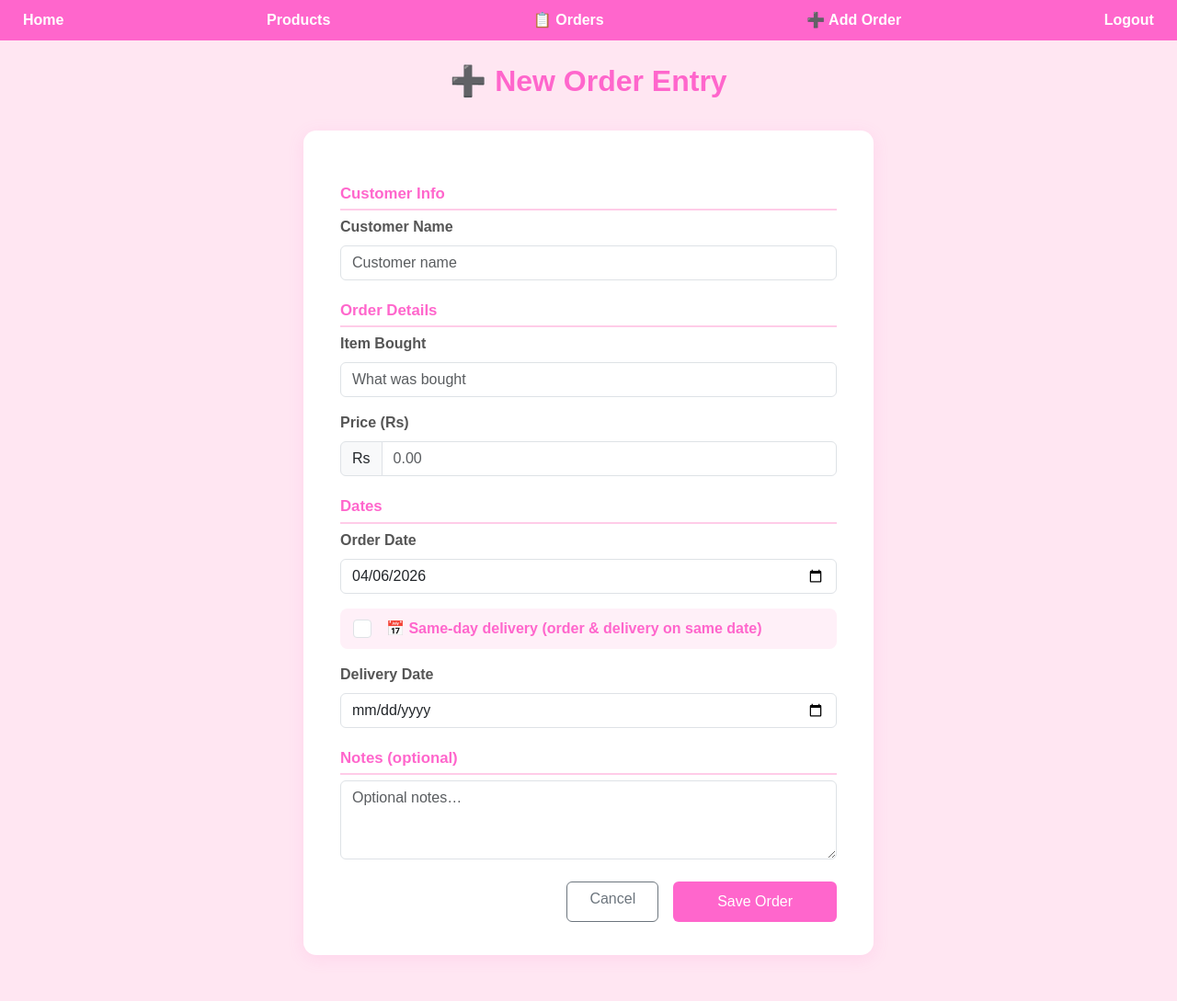
After one commit to nuskfr/Knotique, a Django app: page /orders/add/ in a window 1280 px wide. The commit adds this page. Shown: the whole page at 92% size. Run offline with Django 5.2, Linux system fonts and the light colour scheme; the visitor is signed in with stand-in values (Sample User, id 1).

Commit message:
Add order entry UI and Order model for shop management
Agent-Logs-Url: https://github.com/nuskfr/Knotique/sessions/ba160f11-d4cb-48ad-90c4-92033c571ced

Co-authored-by: nuskfr <173753874+nuskfr@users.noreply.github.com>

```diff
--- a/myshop/urls.py
+++ b/myshop/urls.py
@@ -37,6 +37,10 @@ urlpatterns = [
     path('add_to_cart/<int:item_id>/', views.add_to_cart, name='add_to_cart'),
     path('remove_from_cart/<str:item_id>/', views.remove_from_cart, name='remove_from_cart'),
     path('checkout/cod/', views.checkout_cod, name='checkout_cod'),
+    path('orders/', views.order_list, name='order_list'),
+    path('orders/add/', views.add_order, name='add_order'),
+    path('orders/edit/<int:order_id>/', views.edit_order, name='edit_order'),
+    path('orders/delete/<int:order_id>/', views.delete_order, name='delete_order'),
 ]
 
 if settings.DEBUG:
--- /dev/null
+++ b/shop/forms.py
@@ -0,0 +1,24 @@
+from django import forms
+from .models import Order
+
+
+class OrderForm(forms.ModelForm):
+    class Meta:
+        model = Order
+        fields = ['customer_name', 'item_bought', 'price', 'order_date', 'delivery_date', 'notes']
+        widgets = {
+            'customer_name': forms.TextInput(attrs={'class': 'form-control', 'placeholder': 'Customer name'}),
+            'item_bought': forms.TextInput(attrs={'class': 'form-control', 'placeholder': 'What was bought'}),
+            'price': forms.NumberInput(attrs={'class': 'form-control', 'placeholder': '0.00', 'step': '0.01', 'min': '0'}),
+            'order_date': forms.DateInput(attrs={'class': 'form-control', 'type': 'date'}),
+            'delivery_date': forms.DateInput(attrs={'class': 'form-control', 'type': 'date'}),
+            'notes': forms.Textarea(attrs={'class': 'form-control', 'rows': 3, 'placeholder': 'Optional notes…'}),
+        }
+        labels = {
+            'customer_name': 'Customer Name',
+            'item_bought': 'Item Bought',
+            'price': 'Price (Rs)',
+            'order_date': 'Order Date',
+            'delivery_date': 'Delivery Date',
+            'notes': 'Notes',
+        }
--- /dev/null
+++ b/shop/templates/shop/add_order.html
@@ -0,0 +1,175 @@
+<!DOCTYPE html>
+<html lang="en">
+<head>
+    <title>{% if editing %}Edit Order{% else %}Add Order{% endif %} – Knotique</title>
+    <link rel="stylesheet" href="https://cdn.jsdelivr.net/npm/bootstrap@5.3.0/dist/css/bootstrap.min.css">
+    <style>
+        body { background-color: #ffe6f2; font-family: Arial, sans-serif; }
+        .navbar { background-color: #ff66cc; padding: 10px; margin-bottom: 20px; }
+        .navbar a { color: white; text-decoration: none; margin: 0 15px; font-weight: bold; }
+        .navbar a:hover { text-decoration: underline; }
+        .page-title { color: #ff66cc; text-align: center; margin-bottom: 30px; font-size: 2rem; font-weight: bold; }
+        .form-card {
+            background: white;
+            border-radius: 14px;
+            box-shadow: 0 4px 18px rgba(255,102,204,0.13);
+            padding: 36px 40px;
+            max-width: 620px;
+            margin: 0 auto 50px;
+        }
+        .form-label { font-weight: 600; color: #555; }
+        .btn-pink { background-color: #ff66cc; color: white; border: none; padding: 10px 28px; border-radius: 6px; font-size: 16px; }
+        .btn-pink:hover { background-color: #ff3399; color: white; }
+        .same-day-row { background: #fff0f8; border-radius: 8px; padding: 10px 14px; margin-bottom: 4px; }
+        .same-day-row label { font-weight: 600; color: #ff66cc; cursor: pointer; }
+        .section-divider { color: #ff66cc; font-weight: 700; font-size: 1.05rem; margin: 20px 0 6px; border-bottom: 2px solid #ffcce8; padding-bottom: 4px; }
+    </style>
+</head>
+<body>
+    <div class="navbar">
+        <a href="{% url 'homepage' %}">Home</a>
+        <a href="{% url 'products' %}">Products</a>
+        <a href="{% url 'order_list' %}">📋 Orders</a>
+        <a href="{% url 'add_order' %}">➕ Add Order</a>
+        {% if user.is_authenticated %}
+            <a href="{% url 'logout' %}">Logout</a>
+        {% else %}
+            <a href="{% url 'login' %}">Login</a>
+        {% endif %}
+    </div>
+
+    <div class="container">
+        <div class="page-title">
+            {% if editing %}✏️ Edit Order{% else %}➕ New Order Entry{% endif %}
+        </div>
+
+        <div class="form-card">
+            {% if messages %}
+                {% for message in messages %}
+                    <div class="alert alert-success alert-dismissible fade show" role="alert">
+                        {{ message }}
+                        <button type="button" class="btn-close" data-bs-dismiss="alert"></button>
+                    </div>
+                {% endfor %}
+            {% endif %}
+
+            <form method="post" id="orderForm" novalidate>
+                {% csrf_token %}
+
+                <div class="section-divider">Customer Info</div>
+
+                <div class="mb-3">
+                    <label class="form-label" for="{{ form.customer_name.id_for_label }}">{{ form.customer_name.label }}</label>
+                    {{ form.customer_name }}
+                    {% if form.customer_name.errors %}
+                        <div class="text-danger small mt-1">{{ form.customer_name.errors }}</div>
+                    {% endif %}
+                </div>
+
+                <div class="section-divider">Order Details</div>
+
+                <div class="mb-3">
+                    <label class="form-label" for="{{ form.item_bought.id_for_label }}">{{ form.item_bought.label }}</label>
+                    {{ form.item_bought }}
+                    {% if form.item_bought.errors %}
+                        <div class="text-danger small mt-1">{{ form.item_bought.errors }}</div>
+                    {% endif %}
+                </div>
+
+                <div class="mb-3">
+                    <label class="form-label" for="{{ form.price.id_for_label }}">{{ form.price.label }}</label>
+                    <div class="input-group">
+                        <span class="input-group-text">Rs</span>
+                        {{ form.price }}
+                    </div>
+                    {% if form.price.errors %}
+                        <div class="text-danger small mt-1">{{ form.price.errors }}</div>
+                    {% endif %}
+                </div>
+
+                <div class="section-divider">Dates</div>
+
+                <div class="mb-3">
+                    <label class="form-label" for="{{ form.order_date.id_for_label }}">{{ form.order_date.label }}</label>
+                    {{ form.order_date }}
+                    {% if form.order_date.errors %}
+                        <div class="text-danger small mt-1">{{ form.order_date.errors }}</div>
+                    {% endif %}
+                </div>
+
+                <!-- Same-day toggle -->
+                <div class="same-day-row mb-3 d-flex align-items-center gap-3">
+                    <input type="checkbox" id="sameDayCheckbox" class="form-check-input mt-0" style="width:20px;height:20px;">
+                    <label for="sameDayCheckbox">📅 Same-day delivery (order &amp; delivery on same date)</label>
+                </div>
+
+                <div class="mb-3" id="deliveryDateGroup">
+                    <label class="form-label" for="{{ form.delivery_date.id_for_label }}">{{ form.delivery_date.label }}</label>
+                    {{ form.delivery_date }}
+                    {% if form.delivery_date.errors %}
+                        <div class="text-danger small mt-1">{{ form.delivery_date.errors }}</div>
+                    {% endif %}
+                </div>
+
+                <div class="section-divider">Notes (optional)</div>
+
+                <div class="mb-4">
+                    {{ form.notes }}
+                    {% if form.notes.errors %}
+                        <div class="text-danger small mt-1">{{ form.notes.errors }}</div>
+                    {% endif %}
+                </div>
+
+                <div class="d-flex gap-3 justify-content-end">
+                    <a href="{% url 'order_list' %}" class="btn btn-outline-secondary px-4">Cancel</a>
+                    <button type="submit" class="btn btn-pink px-5">
+                        {% if editing %}Save Changes{% else %}Save Order{% endif %}
+                    </button>
+                </div>
+            </form>
+        </div>
+    </div>
+
+    <script src="https://cdn.jsdelivr.net/npm/bootstrap@5.3.0/dist/js/bootstrap.bundle.min.js"></script>
+    <script>
+        const orderDateInput   = document.getElementById('{{ form.order_date.id_for_label }}');
+        const deliveryDateInput = document.getElementById('{{ form.delivery_date.id_for_label }}');
+        const sameDayCheckbox  = document.getElementById('sameDayCheckbox');
+        const deliveryGroup    = document.getElementById('deliveryDateGroup');
+
+        // When order date changes, if same-day is checked, mirror the value
+        orderDateInput.addEventListener('change', function () {
+            if (sameDayCheckbox.checked) {
+                deliveryDateInput.value = orderDateInput.value;
+            }
+        });
+
+        // When same-day checkbox is toggled
+        sameDayCheckbox.addEventListener('change', function () {
+            if (this.checked) {
+                // Mirror order date → delivery date and hide the delivery field
+                deliveryDateInput.value = orderDateInput.value;
+                deliveryGroup.style.display = 'none';
+            } else {
+                deliveryGroup.style.display = '';
+            }
+        });
+
+        // On page load, detect if dates are already equal (e.g. editing an existing order)
+        function initSameDayState() {
+            if (orderDateInput.value && deliveryDateInput.value &&
+                orderDateInput.value === deliveryDateInput.value) {
+                sameDayCheckbox.checked = true;
+                deliveryGroup.style.display = 'none';
+            }
+        }
+        initSameDayState();
+
+        // Set today's date as default for order_date when empty
+        if (!orderDateInput.value) {
+            const today = new Date().toISOString().split('T')[0];
+            orderDateInput.value = today;
+        }
+    </script>
+</body>
+</html>
--- a/shop/templates/shop/homepage.html
+++ b/shop/templates/shop/homepage.html
@@ -184,6 +184,7 @@
         <a href="{% url 'bouquets' %}">Bouquets</a>
         <a href="{% url 'view_cart' %}">Cart</a>
         {% if user.is_authenticated %}
+            <a href="{% url 'order_list' %}">📋 Orders</a>
             <a href="{% url 'logout' %}">Logout</a>
         {% else %}
             <a href="{% url 'login' %}">Login</a>
--- a/shop/views.py
+++ b/shop/views.py
@@ -1,7 +1,9 @@
-from django.shortcuts import render
-from shop.models import CrochetItem
+from django.shortcuts import render, redirect, get_object_or_404
+from shop.models import CrochetItem, Order
+from shop.forms import OrderForm
 from django.contrib.auth.forms import UserCreationForm
-from django.shortcuts import render, redirect
+from django.contrib.auth.decorators import login_required
+from django.contrib import messages
 
 # Sample reviews data shared across views
 SAMPLE_REVIEWS = [
@@ -114,3 +116,48 @@ def checkout_cod(request):
 # - Implement eSewa API calls
 # - Handle success/failure callbacks
 # - Update URLs to include eSewa routes
+
+
+# ── Order Management (owner only) ──────────────────────────────────────────────
+
+@login_required
+def order_list(request):
+    orders = Order.objects.all()
+    total_revenue = sum(o.price for o in orders)
+    return render(request, 'shop/order_list.html', {'orders': orders, 'total_revenue': total_revenue})
+
+
+@login_required
+def add_order(request):
+    if request.method == 'POST':
+        form = OrderForm(request.POST)
+        if form.is_valid():
+            form.save()
+            messages.success(request, 'Order saved successfully!')
+            return redirect('order_list')
+    else:
+        form = OrderForm()
+    return render(request, 'shop/add_order.html', {'form': form})
+
+
+@login_required
+def edit_order(request, order_id):
+    order = get_object_or_404(Order, id=order_id)
+    if request.method == 'POST':
+        form = OrderForm(request.POST, instance=order)
+        if form.is_valid():
+            form.save()
+            messages.success(request, 'Order updated!')
+            return redirect('order_list')
+    else:
+        form = OrderForm(instance=order)
+    return render(request, 'shop/add_order.html', {'form': form, 'editing': True, 'order': order})
+
+
+@login_required
+def delete_order(request, order_id):
+    order = get_object_or_404(Order, id=order_id)
+    if request.method == 'POST':
+        order.delete()
+        messages.success(request, 'Order deleted.')
+    return redirect('order_list')
```
Also changed, not shown: shop/admin.py (+9 -1 lines), shop/models.py (+22 -0 lines), shop/templates/shop/order_list.html (added, +143 -0 lines), shop/migrations/0003_order_alter_crochetitem_id.py (added).
